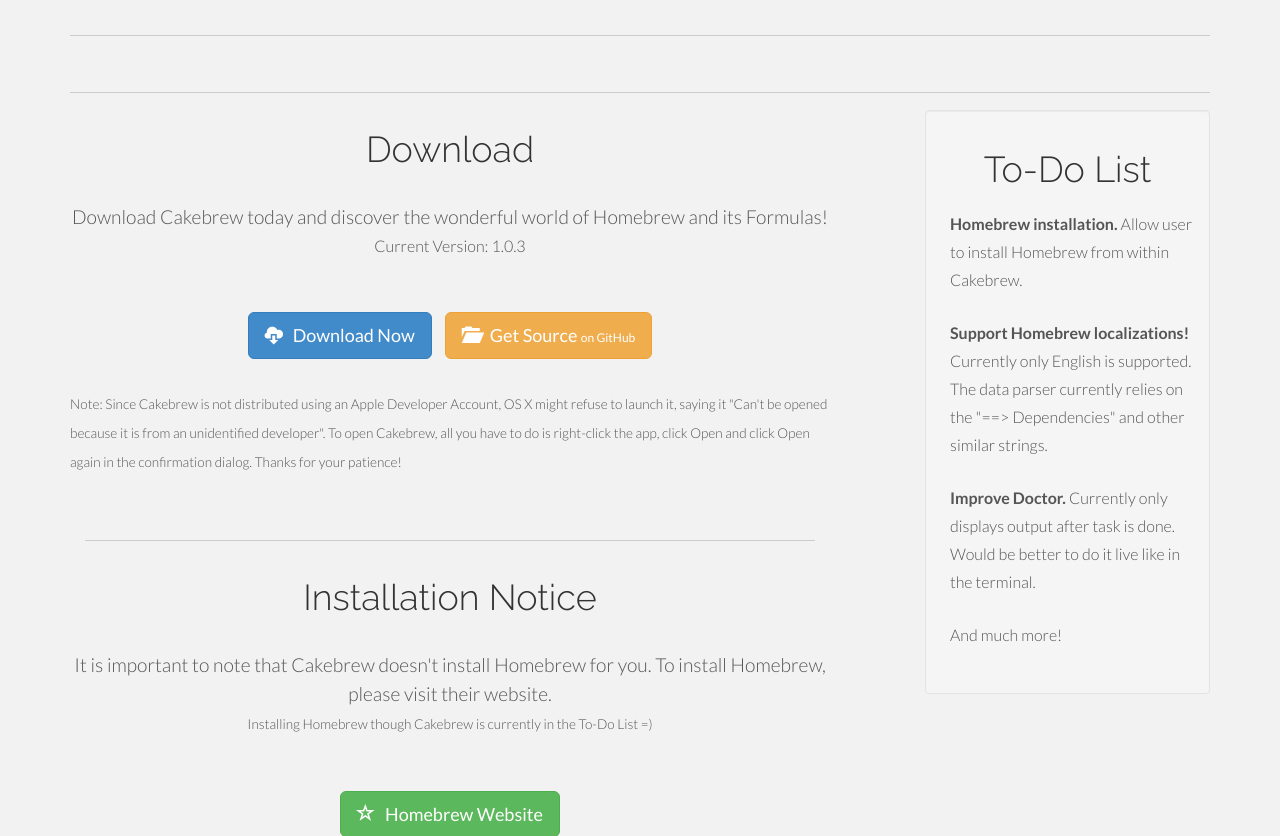
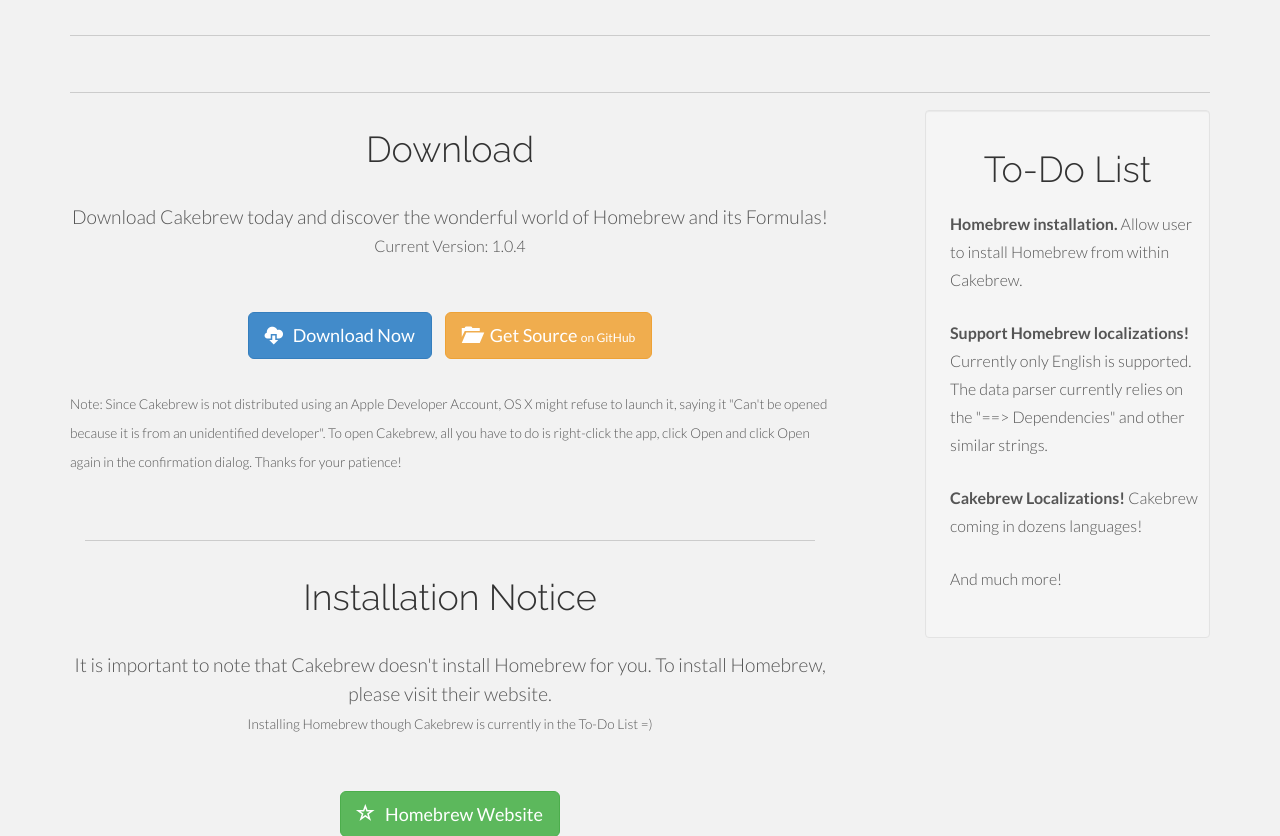
Before and after one commit to brunophilipe/Cakebrew-site, a PHP site: page / in a window 1280 px wide. Shown: the part 1409-2245 px from the top of the page. Run offline with PHP 8.4, Linux system fonts and the light colour scheme.

Commit message:
Updated to version 1.0.4
Updated To-Do list. Added release.css file used in appcast.

```diff
--- a/index.php
+++ b/index.php
@@ -137,11 +137,11 @@
 				<div class="row">
 					<h1 class="centered">Download</h1>
 					<br>
-					<p class="text-center"><big>Download Cakebrew today and discover the wonderful world of Homebrew and its Formulas!</big><br>Current Version: 1.0.3</p>
+					<p class="text-center"><big>Download Cakebrew today and discover the wonderful world of Homebrew and its Formulas!</big><br>Current Version: 1.0.4</p>
 					<br>
 					<p class="text-center">
-						<a href="https://www.cakebrew.com/files/cakebrew-1.0.3.dmg" class="btn btn-lg btn-primary"><span class="glyphicon glyphicon-cloud-download"></span>Download Now</a>
-						<a href="https://github.com/brunophilipe/Cakebrew/releases/tag/v1.0.3" class="btn btn-lg btn-warning"><span class="glyphicon glyphicon-folder-open"></span>Get Source <small>on GitHub</small></a>
+						<a href="https://www.cakebrew.com/files/cakebrew-1.0.4.dmg" class="btn btn-lg btn-primary"><span class="glyphicon glyphicon-cloud-download"></span>Download Now</a>
+						<a href="https://github.com/brunophilipe/Cakebrew/releases/tag/v1.0.4" class="btn btn-lg btn-warning"><span class="glyphicon glyphicon-folder-open"></span>Get Source <small>on GitHub</small></a>
 					</p>
 					<p><small>Note: Since Cakebrew is not distributed using an Apple Developer Account, OS X might refuse to launch it, saying it "Can't be opened because it is from an unidentified developer". To open Cakebrew, all you have to do is right-click the app, click Open and click Open again in the confirmation dialog. Thanks for your patience!</small></p>
 				</div>
@@ -167,7 +167,7 @@
 					<ul id="todo">
 						<li><p><b>Homebrew installation.</b> Allow user to install Homebrew from within Cakebrew.</p></li>
 						<li><p><b>Support Homebrew localizations!</b> Currently only English is supported.<br>The data parser currently relies on the "==> Dependencies" and other similar strings.</p></li>
-						<li><p><b>Improve Doctor.</b> Currently only displays output after task is done. Would be better to do it live like in the terminal.</p></li>
+						<li><p><b>Cakebrew Localizations!</b> Cakebrew coming in dozens languages!</p></li>
 						<li><p>And much more!</p></li>
 					</ul>
 				</div>
```
Also changed, not shown: assets/css/release.css (added, +16 -0 lines).
